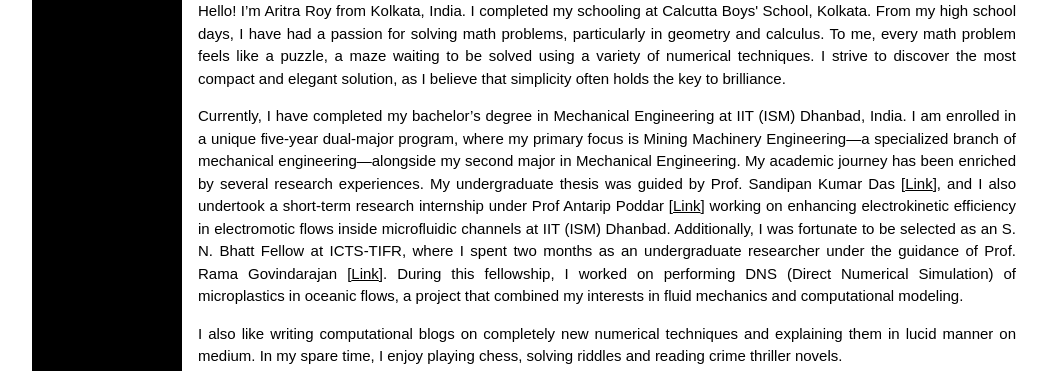
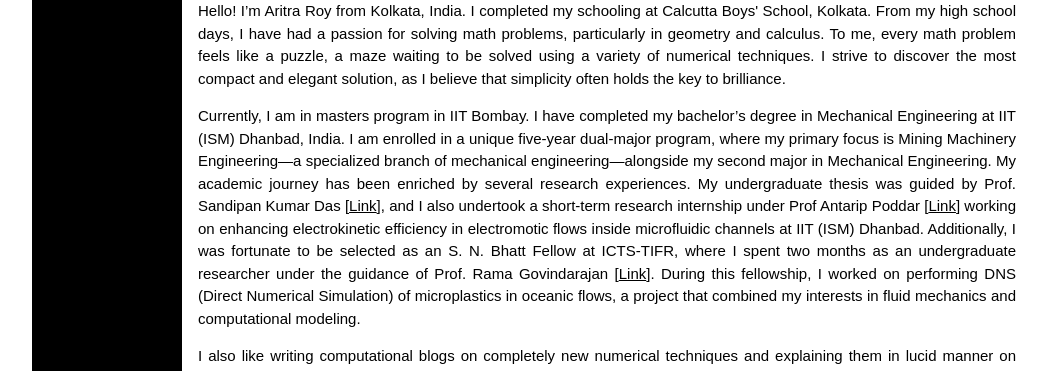
Before and after one commit to aritraiit/mywebsite, a plain HTML site: page index.html in a window 1280 px wide. Shown: the part 414-785 px from the top of the page, without its empty margins (108-1155 px from the left). Drawn offline with nearby package versions, Linux system fonts and the light colour scheme.

Commit message:
change40

```diff
--- a/index.html
+++ b/index.html
@@ -101,7 +101,7 @@
         <p class="w3-justify" style="width:100%;border:0px;border-spacing:0px;border-collapse:separate;margin-right:auto;margin-left:auto;max-width:1000px">
         Hello! I’m Aritra Roy from Kolkata, India. I completed my schooling at Calcutta Boys' School, Kolkata. From my high school days, I have had a passion for solving math problems, particularly in geometry and calculus. To me, every math problem feels like a puzzle, a maze waiting to be solved using a variety of numerical techniques. I strive to discover the most compact and elegant solution, as I believe that simplicity often holds the key to brilliance.
 		    <p class="w3-justify" style="width:100%;border:0px;border-spacing:0px;border-collapse:separate;margin-right:auto;margin-left:auto;max-width:1000px">
-        Currently, I have completed my bachelor’s degree in Mechanical Engineering at IIT (ISM) Dhanbad, India. I am enrolled in a unique five-year dual-major program, where my primary focus is Mining Machinery Engineering—a specialized branch of mechanical engineering—alongside my second major in Mechanical Engineering.
+        Currently, I am in masters program in IIT Bombay. I have completed my bachelor’s degree in Mechanical Engineering at IIT (ISM) Dhanbad, India. I am enrolled in a unique five-year dual-major program, where my primary focus is Mining Machinery Engineering—a specialized branch of mechanical engineering—alongside my second major in Mechanical Engineering.
         My academic journey has been enriched by several research experiences. My undergraduate thesis was guided by Prof. Sandipan Kumar Das [<a href="https://sites.google.com/view/flow-modeling-research-center/home/people?authuser=0">Link</a>], and I also undertook a short-term research internship under Prof Antarip Poddar [<a href="https://sites.google.com/iitism.ac.in/antarip/home">Link</a>]  working on enhancing electrokinetic efficiency in electromotic flows inside microfluidic channels at IIT (ISM) Dhanbad.
         Additionally, I was fortunate to be selected as an S. N. Bhatt Fellow at ICTS-TIFR, where I spent two months as an undergraduate researcher under the guidance of Prof. Rama Govindarajan [<a href="https://www.icts.res.in/people/rama-govindarajan">Link</a>]. During this fellowship, I worked on performing DNS (Direct Numerical Simulation) of microplastics in oceanic flows, a project that combined my interests in fluid mechanics and computational modeling.
       </p>
```
